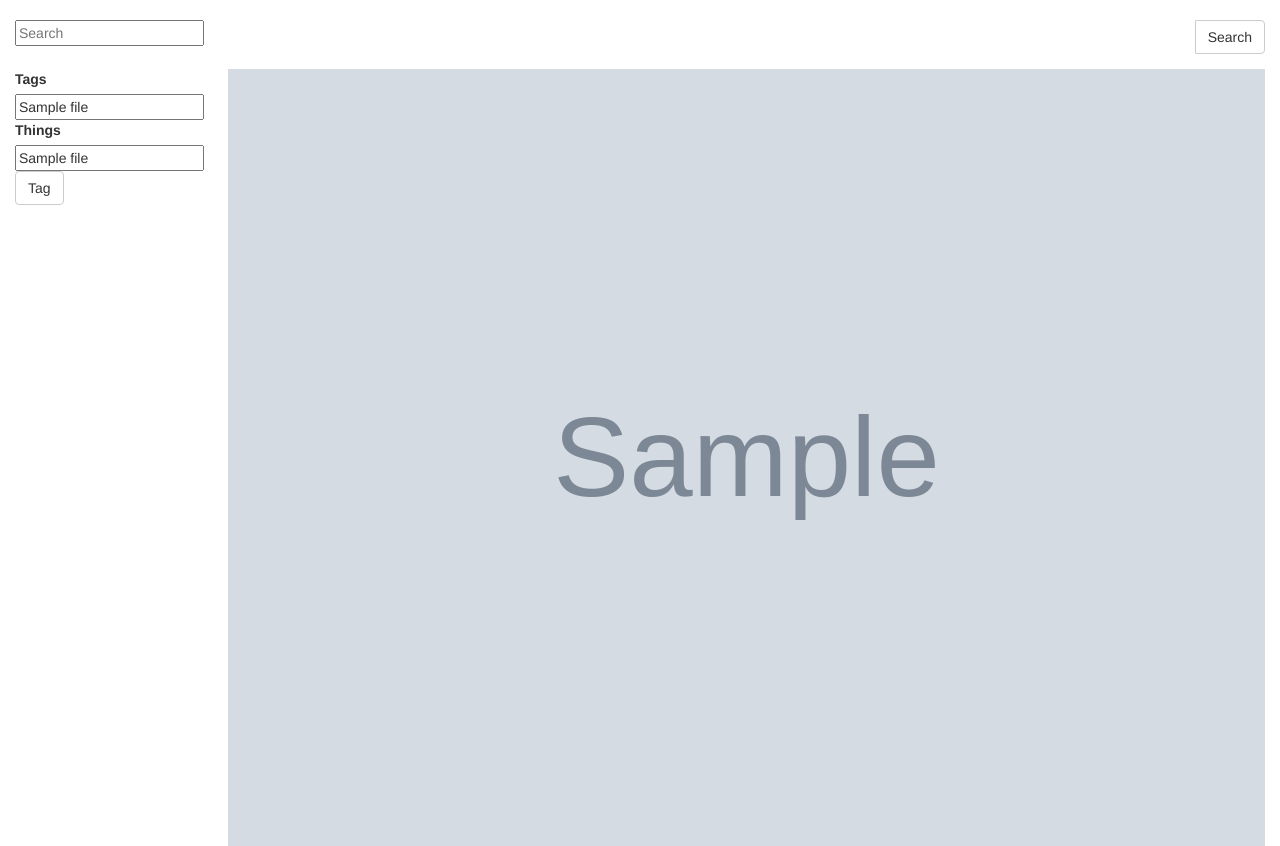
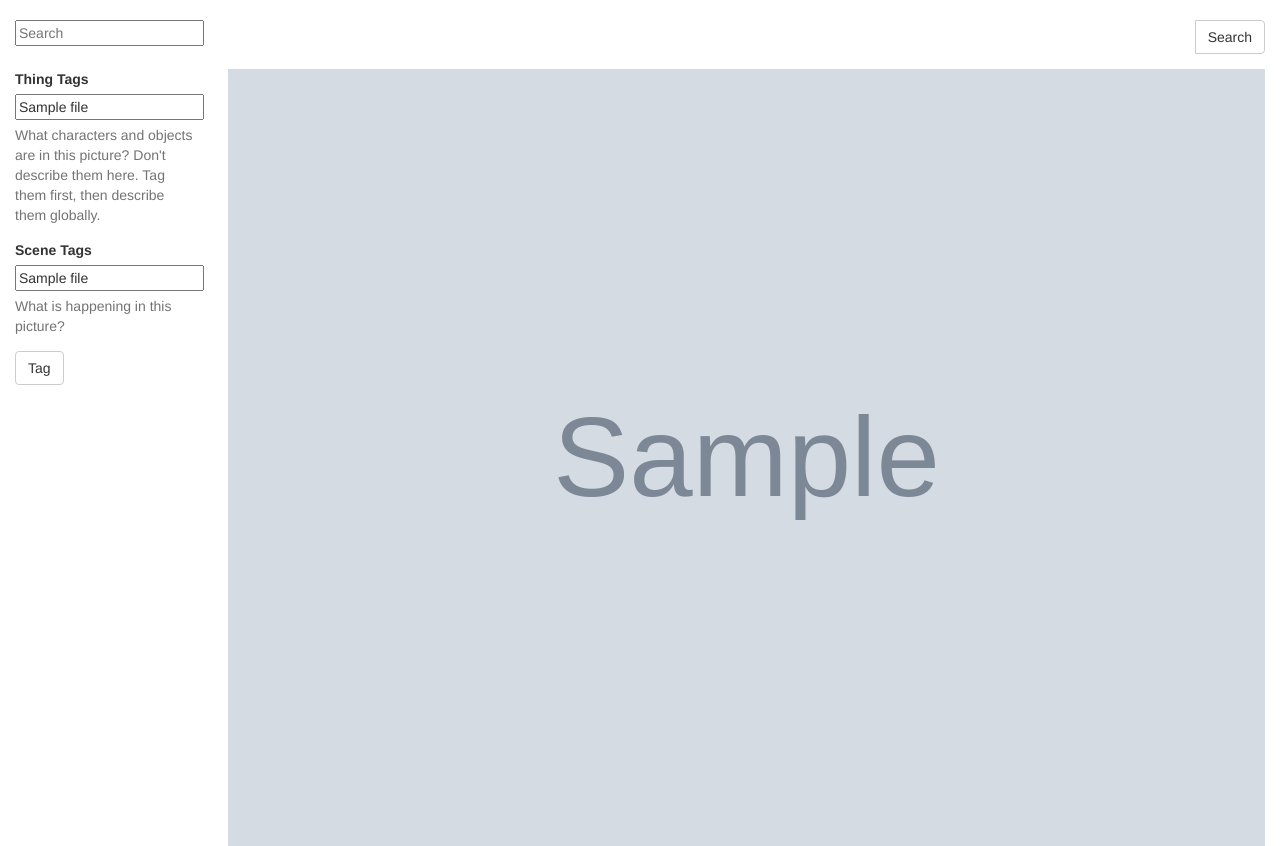
Before and after one commit to nickretallack/tagger, a Flask app: template templates/file.html in a window 1280 px wide. Shown: the part 52-898 px from the top of the page. Run offline with Flask 2, Linux system fonts and the light colour scheme; the template is opened without the code that fills it: most values are stand-ins (such as "Sample title", 1, 10 or a date in 2020); grey boxes marked "Sample" are stand-in pictures; some libraries are stand-ins or nearby versions.

Commit message:
can tag things when you add them now.  Also changed the layout and added descriptions to the form fields.

```diff
--- a/templates/file.html
+++ b/templates/file.html
@@ -6,11 +6,17 @@
 	<div class="col-sm-4 col-md-3 col-lg-2">
 		<form action="{{url_for('tag.file', file_id=file.id)}}" method="POST">
 
-		<label for="tags">Tags</label>
-		<input type="text" name="tags" id="tags" class="tag-field" value="{{file.tag_names}}">
+		<div class="form-group">
+			<label for="things">Thing Tags</label>
+			<input type="text" name="things" id="things" class="thing-field" value="{{file.thing_names}}">
+			<p class="help-block">What characters and objects are in this picture?  Don't describe them here.  Tag them first, then describe them globally.</p>
+		</div>
 
-		<label for="things">Things</label>
-		<input type="text" name="things" id="things" class="thing-field" value="{{file.thing_names}}">
+		<div class="form-group">
+			<label for="tags">Scene Tags</label>
+			<input type="text" name="tags" id="tags" class="tag-field" value="{{file.tag_names}}">
+			<p class="help-block">What is happening in this picture?</p>
+		</div>
 
 		<button class="btn btn-default">Tag</button>
 		</form>
--- a/views/file.py
+++ b/views/file.py
@@ -6,6 +6,7 @@ from tagger.models import db, File, Tag, Thing, FileTag, FileThing, ThingTag
 from sqlalchemy.exc import IntegrityError
 from tagger.lib.iterators import firsts
 import requests
+from tagger.lib import tagging
 
 blueprint = Blueprint('file',__name__)
 
@@ -102,6 +103,8 @@ def post_file():
 		flash("We already have that file.")
 		return redirect(url_for('.list'))
 
+	tagging.request_tag_file(record)
+
 	path = os.path.join(current_app.config['FILE_FOLDER'], record.filename)
 	if file:
 		file.save(path)
```
Also changed, not shown: lib/tagging.py (+21 -1 lines), templates/thing.html (+8 -13 lines), templates/upload.html (+6 -1 lines), views/tag.py (+2 -16 lines).
